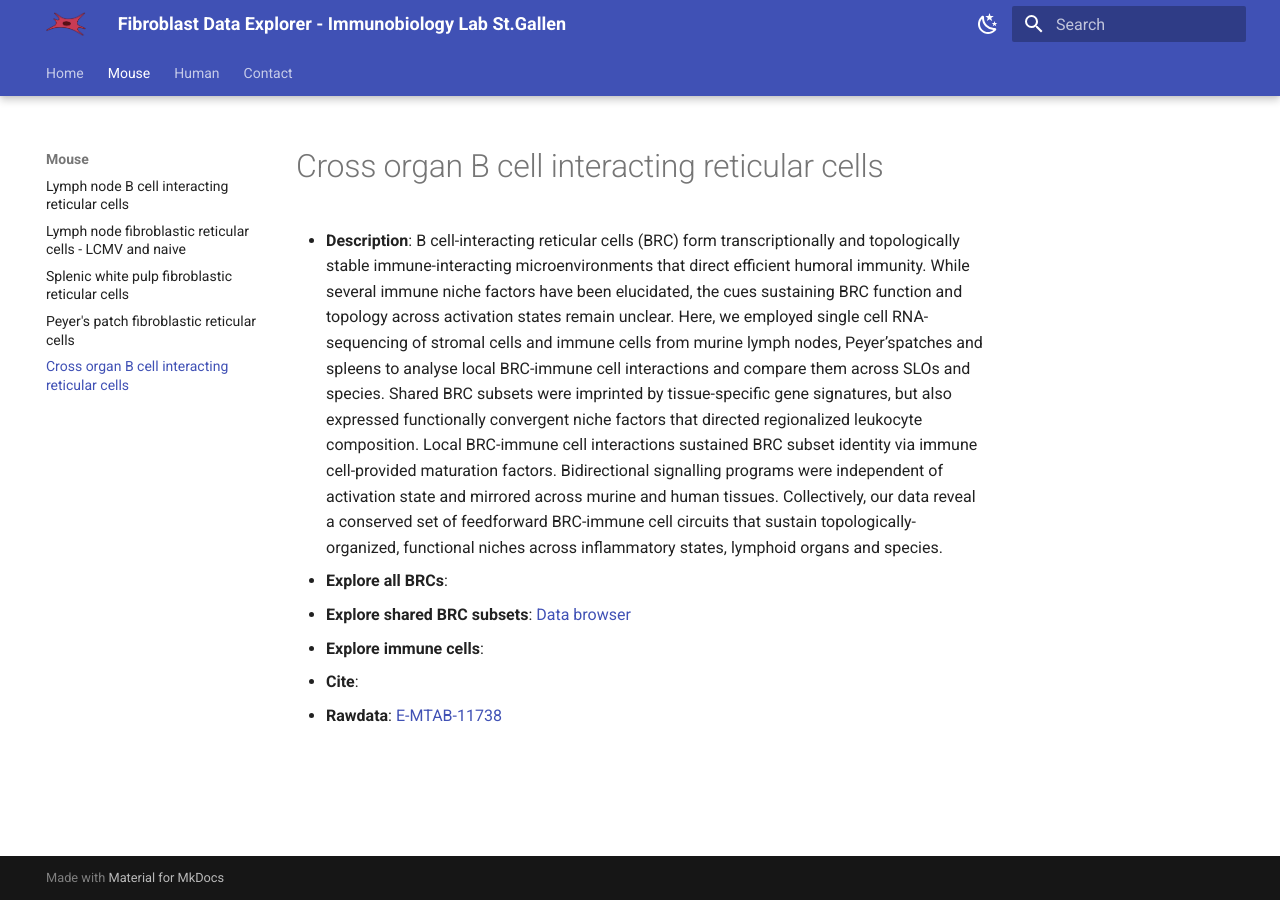
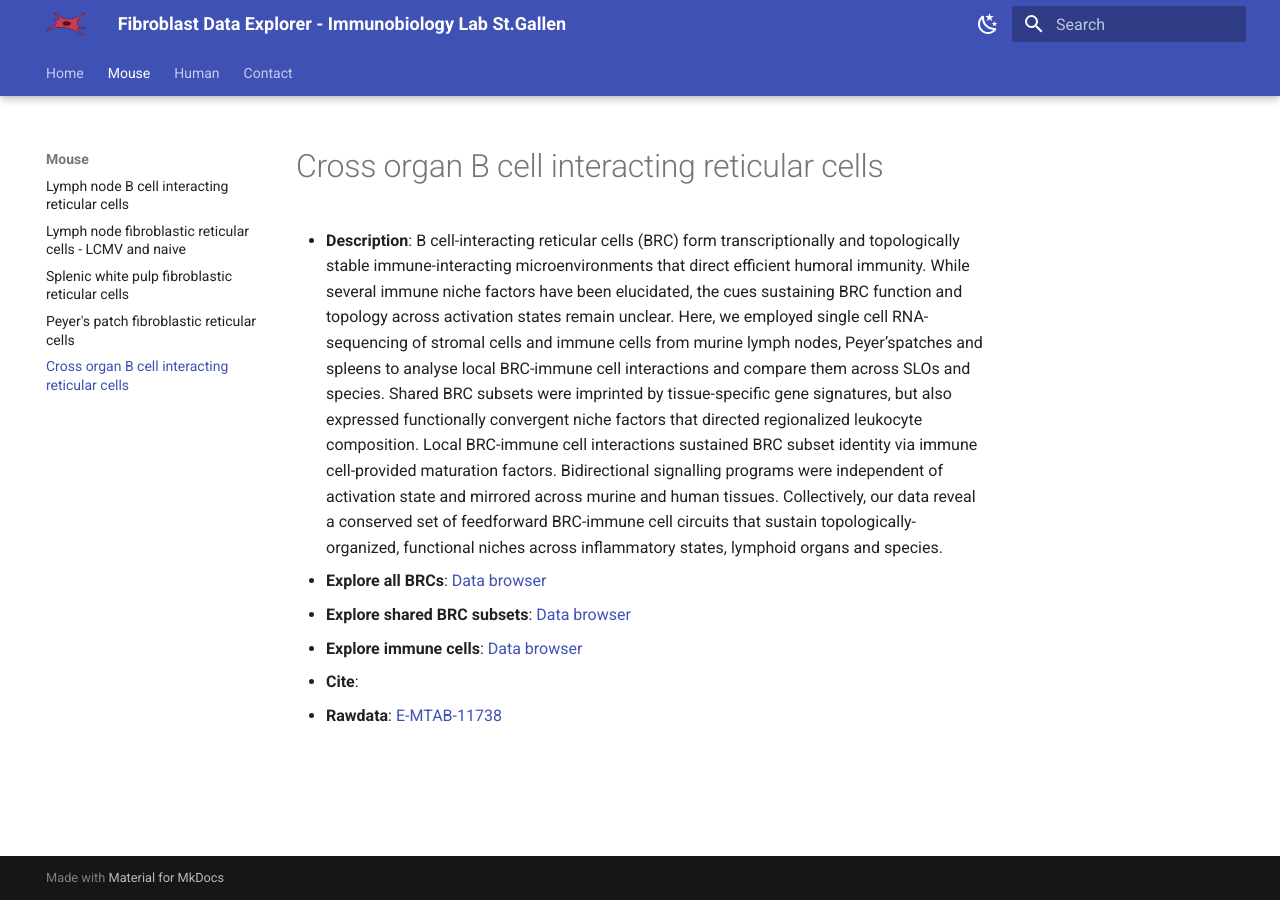
Before and after one commit to immbioSG/FRCdataExplorer, an MkDocs documentation site: the page built from docs/mouse/CrossSLO.md, in a window 1280 px wide. Built offline with MkDocs 1.6.1 and Material for MkDocs 9.7.7, drawn with Linux system fonts in a browser that asks for light colours.

Commit message:
add Browser for all murine BRCs and imm cells

```diff
--- a/docs/mouse/CrossSLO.md
+++ b/docs/mouse/CrossSLO.md
@@ -1,7 +1,7 @@
 * **Description**:
 B cell-interacting reticular cells (BRC) form transcriptionally and topologically stable immune-interacting microenvironments that direct efficient humoral immunity. While several immune niche factors have been elucidated, the cues sustaining BRC function and topology across activation states remain unclear. Here, we employed single cell RNA-sequencing of stromal cells and immune cells from murine lymph nodes, Peyer’spatches and spleens to analyse local BRC-immune cell interactions and compare them across SLOs and species. Shared BRC subsets were imprinted by tissue-specific gene signatures, but also expressed functionally convergent niche factors that directed regionalized leukocyte composition. Local BRC-immune cell interactions sustained BRC subset identity via immune cell-provided maturation factors. Bidirectional signalling programs were independent of activation state and mirrored across murine and human tissues. Collectively, our data reveal a conserved set of feedforward BRC-immune cell circuits that sustain topologically-organized, functional niches across inflammatory states, lymphoid organs and species.
-* **Explore all BRCs**:
+* **Explore all BRCs**: [Data browser](http://213.167.225.152:3838/CrossSLOmurineBRCBrowser/allBRC/)
 * **Explore shared BRC subsets**: [Data browser](http://213.167.225.152:3838/CrossSLOmurineBRCBrowser/folBRC/)
-* **Explore immune cells**:
+* **Explore immune cells**: [Data browser](http://213.167.225.152:3838/CrossSLOmurineBRCBrowser/immCells/)
 * **Cite**:
 * **Rawdata**: [E-MTAB-11738](https://www.ebi.ac.uk/arrayexpress/experiments/E-MTAB-11738/)
```
Also changed, not shown: site/mouse/CrossSLO.html, site/search/search_index.json, site/sitemap.xml, 1 other file.
